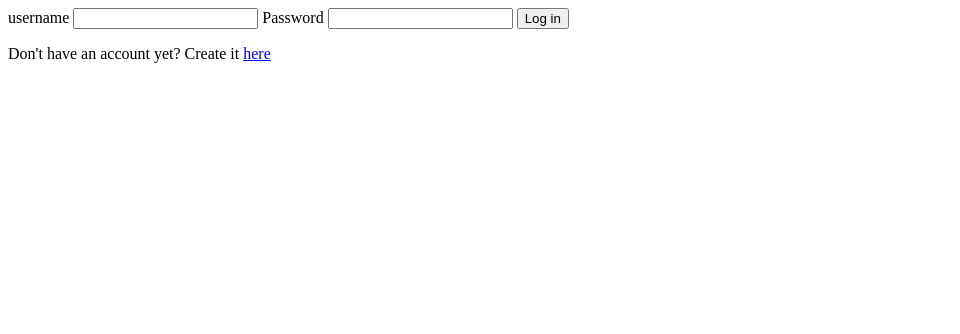
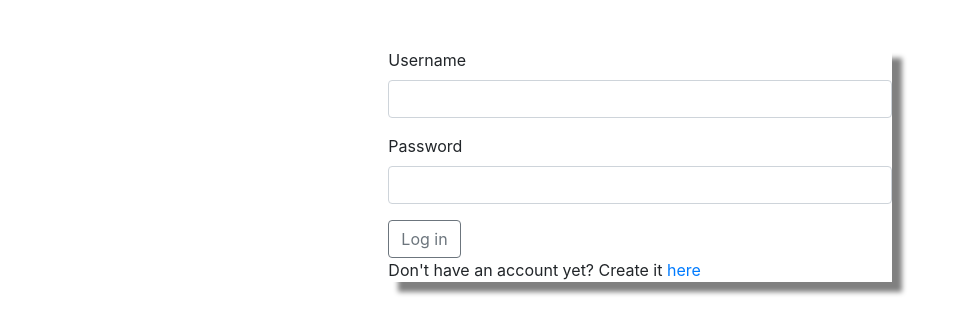
Before and after one commit to lalsdev/logyourselfin, a PHP site: page / in a window 1280 px wide. Shown: the top 334 px of the page, without its empty margins (0-960 px from the left). Run offline with PHP 8.4, Linux system fonts and the light colour scheme; data that the repository does not hold is empty.

Commit message:
trying login

```diff
--- /dev/null
+++ b/assets/css/style.css
@@ -0,0 +1,10 @@
+.bigbox {
+  width: 100%;
+  height: 100%;
+  background-color: grey;
+}
+
+.bordercool{
+    box-shadow: 10px 10px 5px grey;
+}
+/*# sourceMappingURL=style.css.map */
--- a/assets/php/appindex.php
+++ b/assets/php/appindex.php
@@ -1,19 +1,25 @@
 <?php
 
-//filters data
+###################### filters data ########################
 function filter($data){
     $data = trim($data);
     $data = stripslashes($data);
     $data = htmlspecialchars($data);
     return $data;
 }
-//if button login pressed
+########## checking values username and password in database ######################
 if (isset($_POST['submit'])){
     $username = filter($_POST['username']);
-    //query sql
-    $sql = "SELECT * FROM student WHERE username='".$username."'";
-    //if value exist it stocks in $result
-    $result = mysqli_query($connectdb,$sql);
-    $resultrow = mysqli_num_rows($result);
+    // check username is in db
+    $sql = 'SELECT username, password FROM student';
+    $result = mysqli_query($conn, $sql); //var storing query result
+    if(mysqli_num_rows($result > 0)){
+        // gets data from row and shows it
+        while($row = mysqli_fetch_assoc($result)){
+            echo 'username:'. $row['username'];
+        }
+    } else {
+        echo '0 results';
+    }
 }
 ?>
--- /dev/null
+++ b/assets/php/custom.php
@@ -0,0 +1 @@
+<h1>hello</h1>
--- a/assets/scss/style.scss
+++ /dev/null
@@ -1,3 +0,0 @@
-.border{
-    border: 1px solid black;
-}
--- a/index.php
+++ b/index.php
@@ -6,17 +6,23 @@ include 'assets/php/appindex.php';
 <html>
 	<head>
 		<title>login</title>
+		<link rel="stylesheet" type="text/css" href="assets/css/style.css">
+		<link rel="stylesheet" href="https://stackpath.bootstrapcdn.com/bootstrap/4.3.1/css/bootstrap.min.css" integrity="sha384-ggOyR0iXCbMQv3Xipma34MD+dH/1fQ784/j6cY/iJTQUOhcWr7x9JvoRxT2MZw1T" crossorigin="anonymous">
 	</head>
 	<body>
-		<form action="" method="post" accept-charset="utf-8">
-			<label for="userName">username</label>
-			<input type="text" name="username" id="userName" value="" />
-			<!-- <label for="mail">Email</label>
-			<input type="email" name="" id="mail" value="" /> -->
-			<label for="login">Password</label>
-			<input type="password" name="login" id="" value="" />
-			<button type="submit" name="submit">Log in</button>
-			<p>Don't have an account yet? Create it <a href="assets/php/registration.php">here</a></p>
-		</form>
+		<div class="mx-auto col-5">
+			<form action="" method="post" accept-charset="utf-8" class="mt-5 bordercool">
+				<div class="form-group">
+					<label for="userName">Username</label>
+					<input class="form-control" type="text" name="username" id="userName" value="" />
+				</div>
+				<div class="form-group">
+					<label for="login">Password</label>
+					<input class="form-control" type="password" name="login" id="" value="" />
+				</div>
+				<button type="submit" class="btn btn-outline-secondary" name="submit">Log in</button>
+				<p>Don't have an account yet? Create it <a href="assets/php/registration.php">here</a></p>
+			</form>
+		</div>
 	</body>
 </html>
```
Also changed, not shown: assets/php/appregistration.php (+8 -7 lines), assets/php/registration.php (+19 -18 lines), 1 other file.
